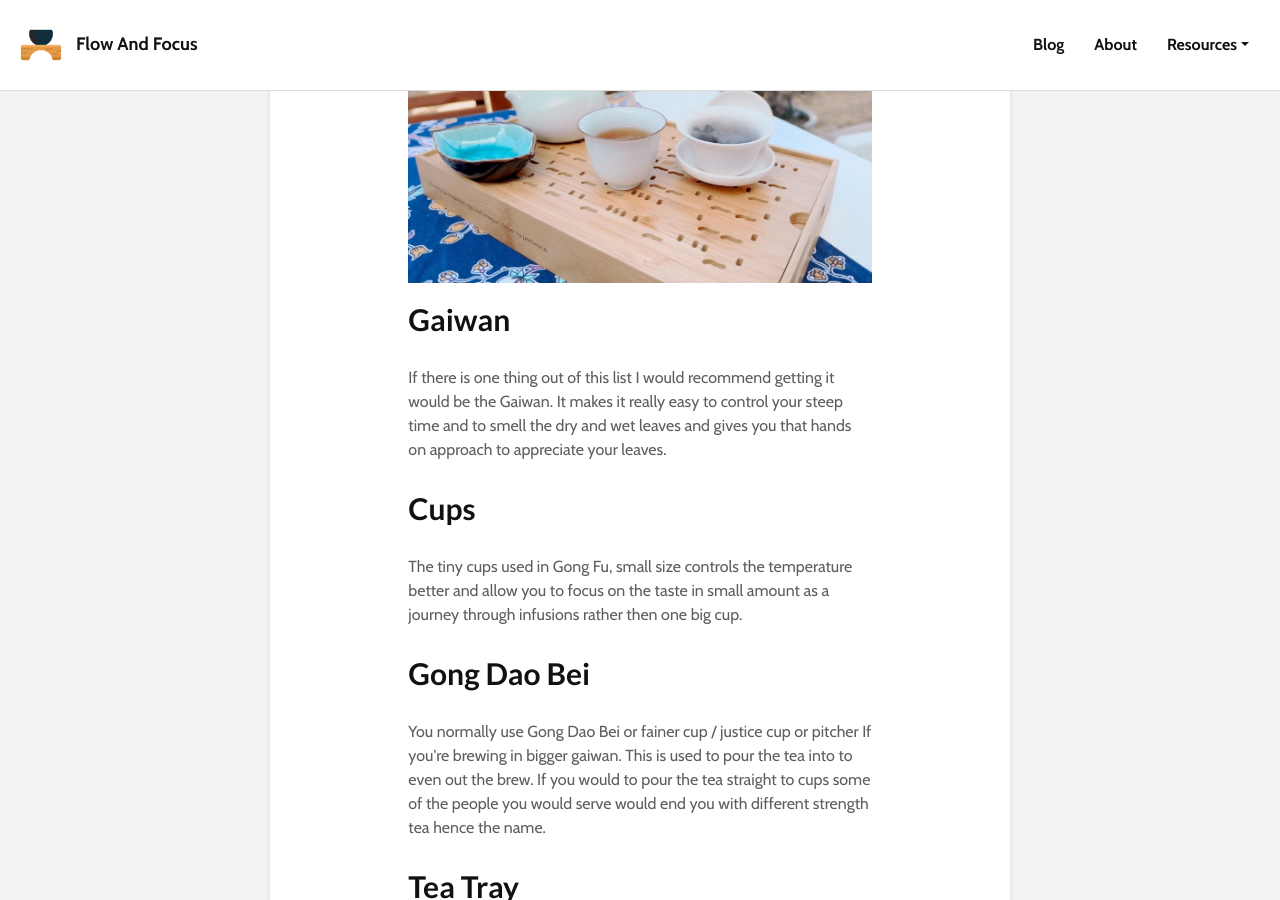
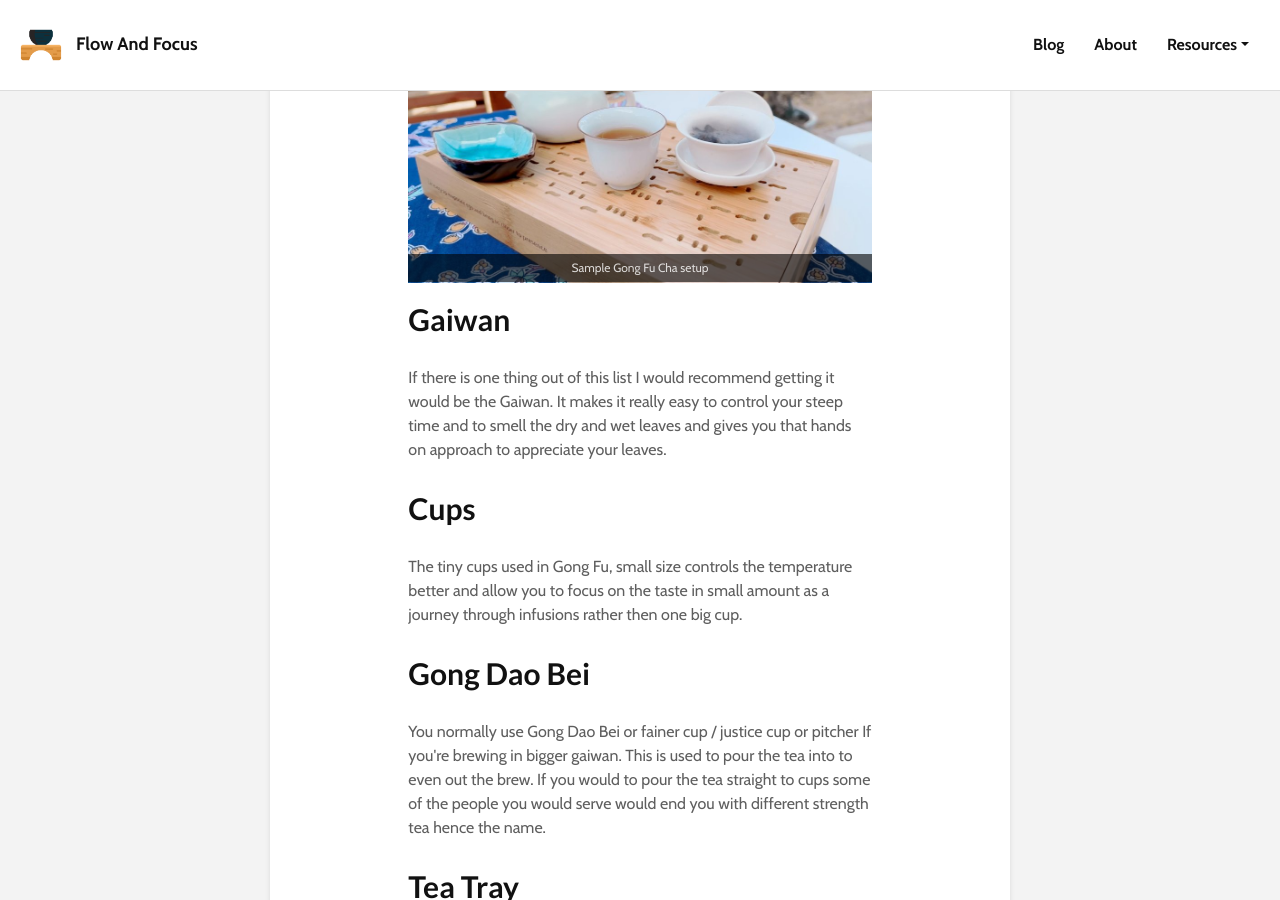
Before and after one commit to wieslawzych/flowandfocus.github.io, a Jekyll site: the page built from _posts/2023-07-21-gong-fu-cha.md, in a window 1280 px wide and 900 px high, scrolled down 3606 px. Built offline with Jekyll 4.4.1, drawn with Linux system fonts in a browser that asks for light colours; nearby versions of some CDN libraries.

Commit message:
tidy up gong fu cha post

```diff
--- a/_posts/2023-07-21-gong-fu-cha.md
+++ b/_posts/2023-07-21-gong-fu-cha.md
@@ -9,205 +9,114 @@
 share-img: /assets/img/post1/feat.jpg
 tags: [tea, brewing]
 ---
-<!-- wp:paragraph -->
+
 <p>You probably landed here because you wonder what Gong Fu Cha brewing style is or you're want to start your journey on high quality tea miracle discovery.</p>
-<!-- /wp:paragraph -->
 
-<!-- wp:paragraph -->
 <p>I can assure you that once you try this way there is no going back to the old way of drinking tea.</p>
-<!-- /wp:paragraph -->
 
-<!-- wp:paragraph -->
 <p>In this article we will cover:</p>
-<!-- /wp:paragraph -->
 
-<!-- wp:list -->
-<ul><!-- wp:list-item -->
+
+<ul>
 <li>What is gong Fu Cha</li>
-<!-- /wp:list-item -->
 
-<!-- wp:list-item -->
 <li>How is it different from western brewing</li>
-<!-- /wp:list-item -->
 
-<!-- wp:list-item -->
 <li>Why going gong Fu is beneficial</li>
-<!-- /wp:list-item -->
 
-<!-- wp:list-item -->
 <li>What do you need to brew</li>
-<!-- /wp:list-item --></ul>
-<!-- /wp:list -->
+</ul>
 
-<!-- wp:heading -->
 <h2 class="wp-block-heading">Gong Fu Cha Explained</h2>
-<!-- /wp:heading -->
 
-<!-- wp:paragraph -->
 <p>Gong Fu Cha is a Chinese traditional way to brew tea, and literally translates to making tea with skill. Gong Fu - Skill or effort and Cha - Tea. It's simply preparing the best tasting brew to your ability, but it can be as simple or as complex as you like. </p>
-<!-- /wp:paragraph -->
 
-<!-- wp:paragraph -->
 <p>Many people equate it or compare it to the <strong>Japanese tea ceremony</strong> but it is not a ceremony in a sense. A good comparison would be between the wine used in a mass a a wine sommelier being really knowledgeable about wine. </p>
-<!-- /wp:paragraph -->
 
-<!-- wp:paragraph -->
 <p>There is nothing spiritual in it to begin with it can be if you want to, that's the beauty of tea and life itself you can make it what ever you want it to be. </p>
-<!-- /wp:paragraph -->
 
-<!-- wp:paragraph -->
 <p>It is really good in my opinion for mindfulness and grounding and being present in the moment with the tea. </p>
-<!-- /wp:paragraph -->
 
-<!-- wp:paragraph -->
 <p>Along with the whole concept of <strong>Cha Dao</strong> or the way of tea and <strong>Cha Qi</strong> or the vital force of the tea this are the areas where Taoism meets the tea in the most beautiful fashion but that's the topic for a whole other discussion.</p>
-<!-- /wp:paragraph -->
 
-<!-- wp:paragraph -->
 <p>Back to Gong Fu, it is all about tasting the tea compared to just drinking it. It uses higher water to leaf ration and shorter and multiple steeping instead of one long steep as in usual western tea bag brewing. </p>
-<!-- /wp:paragraph -->
 
-<!-- wp:paragraph -->
 <p>Also great thing about <strong>Gong Fu</strong> is that it involves all of your senses so it includes smelling dry, wet leafs, empty cups,  looking at the leaves and their quality looking at the colour of the liquors and finally tasting the tea.</p>
-<!-- /wp:paragraph -->
 
-<!-- wp:heading {"level":3} -->
 <h3 class="wp-block-heading">Here is how it is achieved:</h3>
-<!-- /wp:heading -->
 
-<!-- wp:paragraph -->
 <p>You use a <strong>Gaiwan</strong> (which literally translates to lidded bowl ) or a clay teapot to steep the leaves. If you would then transfer the steeped liquor to <strong>Gong Dao Bei</strong> (Justice or fairness cup) which is used to even out the brew so each of the cups has the same strength when you serve it.</p>
-<!-- /wp:paragraph -->
 
-<!-- wp:paragraph -->
 <p>Important parameters are: amount of leaf to water, water temperature and steeping time. All of them are interconnected and can be manipulated by the brewer to achieve the best tasting tea.</p>
-<!-- /wp:paragraph -->
 
-<!-- wp:paragraph -->
 <p>Tea Tray can be used to collect water as the bowls need "<strong>waking up</strong>" before usage and tea usually  needs rinse this can be then emptied into the tea tray or on variety of tea pets.</p>
-<!-- /wp:paragraph -->
 
-<!-- wp:paragraph -->
 <p>Because the steeps are short and small in quantity and more flavourful it naturally forces you to be more present with the tea and its taste. Tea can be can be also naturally calming <strong>amino acid L-theanine</strong> with its unique combination with caffeine it naturally promotes relaxed alertness and mindfulness.</p>
-<!-- /wp:paragraph -->
 
-<!-- wp:paragraph -->
 <p>The other advantage of smaller steeps and tiny cups is that every tea is a journey and every steep is different to taste and strength can fluctuate and indeed your first second or third steep can be different and going from stronger to eventually weaker as your steeps go on. It is a whole cycle of life in a cup of tea, truly amazing experience.</p>
-<!-- /wp:paragraph -->
 
-<!-- wp:heading -->
+
 <h2 class="wp-block-heading">How is Gong Fu Cha different from western brewing</h2>
-<!-- /wp:heading -->
 
-<!-- wp:paragraph -->
 <p>The main difference is in leaf to water ratio, the steeping time and amount of infusions you can get out of your brews. Whereas in western brewing you use less leaf and brew for longer. </p>
-<!-- /wp:paragraph -->
 
-<!-- wp:paragraph -->
 <p>The comparison is as follows:</p>
-<!-- /wp:paragraph -->
 
-<!-- wp:paragraph -->
 <p>Per 100ml of water for ollong as a rough guideline example:</p>
-<!-- /wp:paragraph -->
 
-<!-- wp:paragraph -->
 <p>leaf to water ratio | infusion times | average infusions.</p>
-<!-- /wp:paragraph -->
 
-<!-- wp:heading {"level":6} -->
 <h6 class="wp-block-heading"><strong>Gong Fu: </strong></h6>
-<!-- /wp:heading -->
 
-<!-- wp:paragraph -->
 <p>6g of leaf, | 20 seconds +5 sec | 9 good infusions</p>
-<!-- /wp:paragraph -->
 
-<!-- wp:heading {"level":6} -->
 <h6 class="wp-block-heading"><strong>Western Brewing:</strong></h6>
-<!-- /wp:heading -->
 
-<!-- wp:paragraph -->
 <p>1g of leafs, steep for 120 seconds | 30 sec per infusion, 2-3 good infusions</p>
-<!-- /wp:paragraph -->
 
-<!-- wp:paragraph -->
 <p>Both ways got their time and space, <strong>Gong Fu brewing</strong> got a lot of advantages already mentioned above but there is nothing wrong with making a good cup of quality tea if you're not in the mood  to be present with the tea and just want a  nice cuppa.</p>
-<!-- /wp:paragraph -->
 
-<!-- wp:heading -->
+
 <h2 class="wp-block-heading">What you need for Gong Fu Cha</h2>
-<!-- /wp:heading -->
 
-<!-- wp:paragraph -->
 <p>The things mentioned below are not a necessity and you can definitely brew tea without any of these if you get creative all you realistically need is a strainer or a way to separate the leaf out of the cup to your desired steep time.</p>
-<!-- /wp:paragraph -->
 
-<!-- wp:paragraph -->
 <p>The list is also not not exhaustive by any means.</p>
-<!-- /wp:paragraph -->
 
-<!-- wp:image {"id":289,"sizeSlug":"large","linkDestination":"none"} -->
+<div class="figcaption">
 <figure class="wp-block-image size-large"><img src="/assets/img/gongfu/feat.jpg" alt="" class="wp-image-289"/></figure>
-<!-- /wp:image -->
+<figcaption>Sample Gong Fu Cha setup</figcaption>
+</div>
 
-<!-- wp:heading {"fontSize":"large"} -->
 <h2 class="wp-block-heading has-large-font-size">Gaiwan</h2>
-<!-- /wp:heading -->
 
-<!-- wp:paragraph -->
 <p>If there is one thing out of this list I would recommend getting it would be the Gaiwan. It makes it really easy to control your steep time and to smell the dry and wet leaves and gives you that hands on approach to appreciate your leaves.</p>
-<!-- /wp:paragraph -->
 
-<!-- wp:heading -->
 <h2 class="wp-block-heading">Cups</h2>
-<!-- /wp:heading -->
 
-<!-- wp:paragraph -->
 <p>The tiny cups used in Gong Fu, small size controls the temperature better and allow you to focus on the taste in small amount as a journey through infusions rather then one big cup.</p>
-<!-- /wp:paragraph -->
 
-<!-- wp:heading {"fontSize":"large"} -->
 <h2 class="wp-block-heading has-large-font-size">Gong Dao Bei</h2>
-<!-- /wp:heading -->
 
-<!-- wp:paragraph -->
 <p>You normally use Gong Dao Bei or fainer cup / justice cup or pitcher If you're brewing in bigger gaiwan.  This is used to pour the tea into to even out the brew. If you would to pour the tea straight to cups some of the people you would serve would end you with different strength tea hence the name. </p>
-<!-- /wp:paragraph -->
 
-<!-- wp:heading {"fontSize":"large"} -->
 <h2 class="wp-block-heading has-large-font-size">Tea Tray</h2>
-<!-- /wp:heading -->
 
-<!-- wp:paragraph -->
 <p>This is also optional as dry brewing is also a thing but again nice addition to have with all the pouring around and getting rid of the tea rinse it is nice to have this freedom of the tray of catching all the tea slips without making a mess also a vibe.</p>
-<!-- /wp:paragraph -->
 
-<!-- wp:heading {"fontSize":"large"} -->
+
 <h2 class="wp-block-heading has-large-font-size">Tea Scoop</h2>
-<!-- /wp:heading -->
 
-<!-- wp:paragraph -->
 <p>Can be used to display the tea before drinking so you can show off  the dry leaf before brewing and to nicely transfer the leaves to your gaiwan or teapot after warming them up.</p>
-<!-- /wp:paragraph -->
 
-<!-- wp:heading {"fontSize":"large"} -->
 <h2 class="wp-block-heading has-large-font-size">Tea Tongs</h2>
-<!-- /wp:heading -->
 
-<!-- wp:paragraph -->
 <p>Used to moving transferring and showing of the leaves. Occasionally used to handle the tea cups.</p>
-<!-- /wp:paragraph -->
 
-<!-- wp:heading {"fontSize":"large"} -->
 <h2 class="wp-block-heading has-large-font-size">Towel</h2>
-<!-- /wp:heading -->
 
-<!-- wp:paragraph -->
 <p>Again a fancy towel with all the pouring and spilling makes all the difference. Sometimes cups, gaiwans, etc a wee wipe so it does not drip all over the place.</p>
-<!-- /wp:paragraph -->
 
-<!-- wp:heading {"fontSize":"large"} -->
 <h2 class="wp-block-heading has-large-font-size">Tea Pet</h2>
 
 <p>A vibe, you can pour tea rinse on them and they will keep you company when you brew tea.</p>
@@ -215,5 +124,3 @@
 <h2 class="wp-block-heading">Get Gong Fu brewing today</h2>
 
 <p>Hopefully you find it as easy and natural as I did. Now find your self some quality leaves and get brewing the Gong Fu way. Let tea guide you on this lifetime journey to discovery. Quality tea can change your life, help you ground, relax and be more mindful.</p>
-
-<p></p>
```
